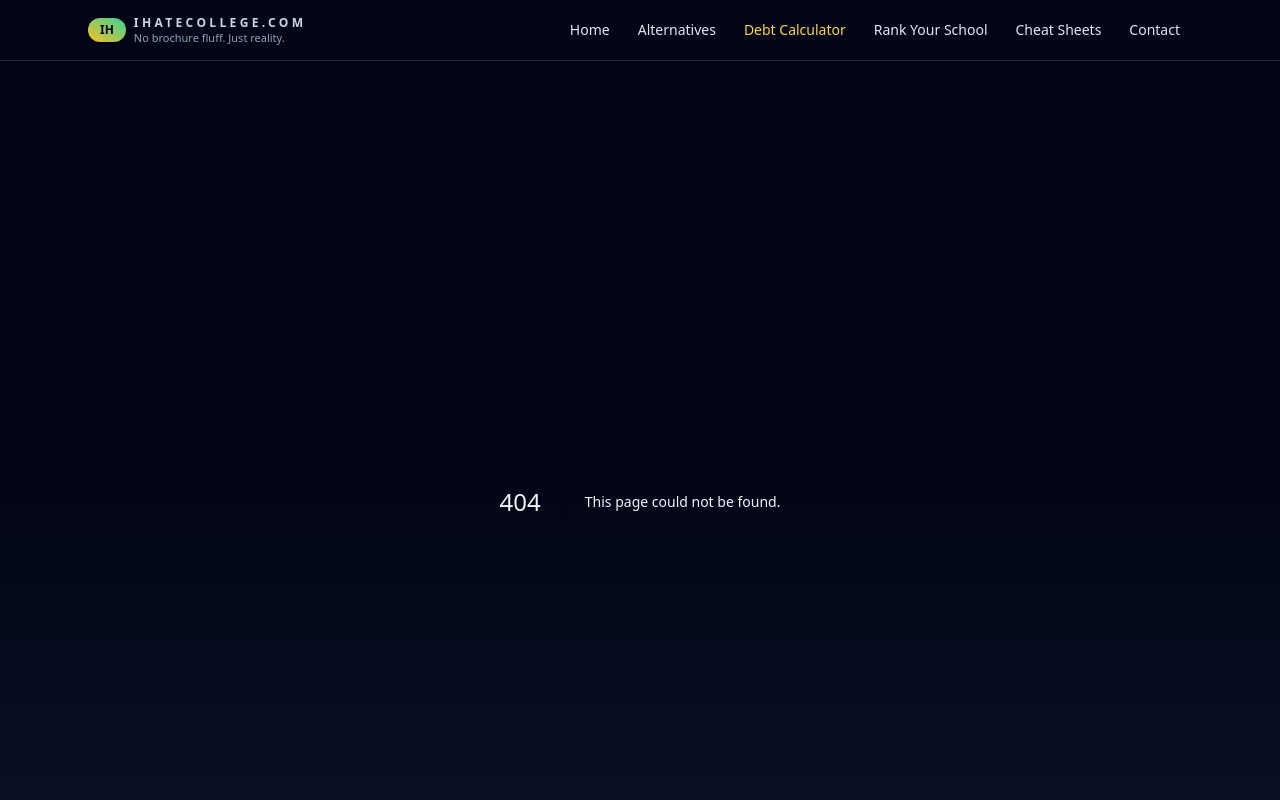
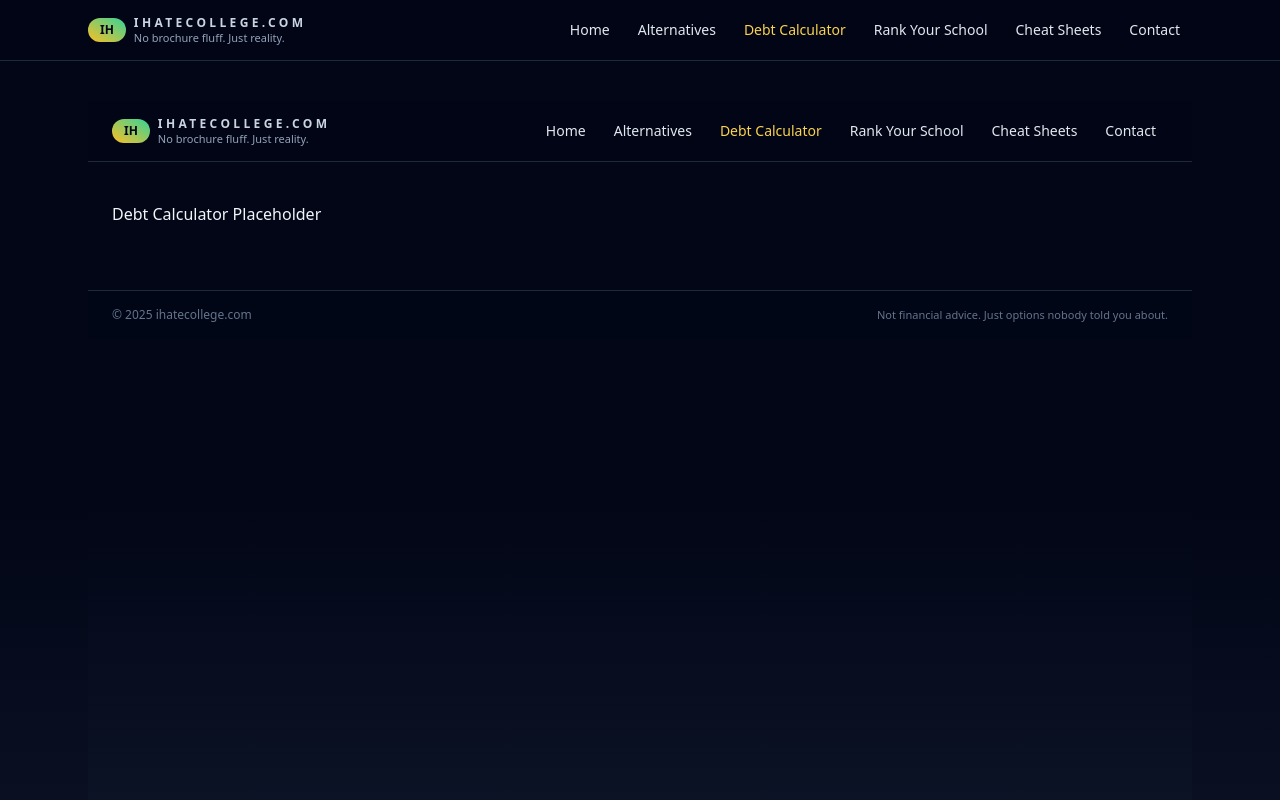
Before and after one commit to placebetsai/Ihatecollege, a Next.js app: page /debt-calculator in a window 1280 px wide. Before the commit this address had no page. Shown: the top 800 px of the page. Built offline with nearby package versions, Linux system fonts and the light colour scheme.

Commit message:
Create debt-calculator.js

```diff
--- /dev/null
+++ b/pages/debt-calculator.js
@@ -0,0 +1,9 @@
+import Layout from '../components/Layout';
+
+export default function DebtCalc() {
+  return (
+    <Layout title="Debt Calculator">
+      <h1>Debt Calculator Placeholder</h1>
+    </Layout>
+  );
+}
```
